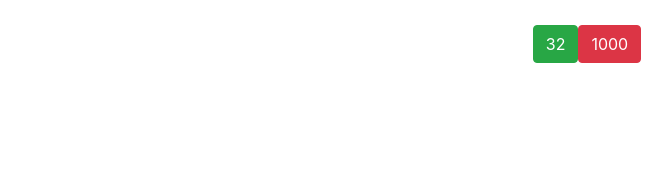
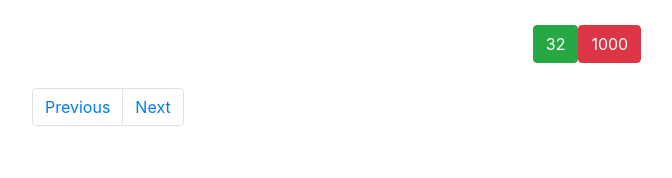
Before and after one commit to alexhkz/test-table2, a React (Create React App) app: page / in a window 1280 px wide. Shown: the top 178 px of the page, without its empty margins (53-725 px from the left). Built offline with nearby package versions, Linux system fonts and the light colour scheme.

Commit message:
add numeration(mistake)

```diff
--- a/src/App.js
+++ b/src/App.js
@@ -1,8 +1,9 @@
 import './App.css';
-import React, {useState} from 'react';
+import React, { useState, useEffect } from 'react';
 import useServerData from './Hooks/UseServerData';
 import Switcher from './Switcher/Switcher';
 import TableBody from './TableBody/TableBody';
+import Pagination from './Pagination/Pagination';
 
 function App() {
 
@@ -14,13 +15,45 @@ function App() {
 	const [directionSort, setDirectionSort] = useState(true);
 	const [rowItem, setRowItem] = useState('');
 	const [url, setUrl] = useState('');
+	const [totalCountRow, setTotalCountRow] = useState(0);
+	const [totalCountPage, setTotalCountPage] = useState(0);
 	const [rowIsClicked, setRowIsClicked] = useState(false);
-	const [{contactData, isLoading, setContactData}, ] = useServerData({url, isButtonClick});
+
+	const limitCountPage = 50;
+
+	const [currentPageNumber, setCurrentPageNumber] = useState(null);
+
+	const [{contactData, isLoading, setContactData, isLoaded }, ] = useServerData({url, isButtonClick});
 
 	const buttonHandler = (url) => {
 		setUrl(url);
 		setIsButtonClick(true);
-		console.log(url);
+	}
+
+	const lastBlockRow = currentPageNumber * limitCountPage;
+	const firstBlockRow = lastBlockRow - limitCountPage + 1;
+	const currentBlockRows = contactData.slice(firstBlockRow, lastBlockRow);
+
+	const currentPage = (pg) => {
+		setCurrentPageNumber(pg)
+	}
+
+	useEffect( () => {
+		if(!isLoaded) {
+		return
+	}
+
+		setTotalCountRow(contactData.length)
+		const getTotalCountPage = totalCountRow/limitCountPage
+		setTotalCountPage(getTotalCountPage)
+
+		currentPage()
+	}, [isLoaded, setTotalCountRow, contactData.length, totalCountRow])
+
+
+	let pages = []
+	for ( let i = 1; i <= totalCountPage; i++ ) {
+		pages.push(i)
 	}
 
 	const sortData = (field) => {
@@ -41,12 +74,18 @@ function App() {
 
 	setContactData(sortData);
 	setDirectionSort(!directionSort);
-	console.log(directionSort)
 	}
 
 	const detailRow = (row) => {
 		setRowIsClicked(true);
 		setRowItem(row);
+	}
+
+	const onNextClick = () => {
+		setCurrentPageNumber(currentPageNumber + 1)
+	}
+	const onPreviousClick = () => {
+		setCurrentPageNumber(currentPageNumber - 1)
 	}
 
 	return (
@@ -55,14 +94,20 @@ function App() {
 				!isButtonClick
 				? <Switcher buttonHandler={buttonHandler}/>
 				: <TableBody
-					contactData={contactData}
+					contactData={currentBlockRows}
 					sortData={sortData}
+					rowItem={rowItem}
 					directionSort={directionSort}
 					detailItemData={rowItem}
 					detailRow={detailRow}
 					isLoading={isLoading}
 					rowIsClicked={rowIsClicked} />
 			}
+			<Pagination
+				pages={pages}
+				currentPage={currentPage}
+				onNextClick={onNextClick}
+				onPreviousClick= {onPreviousClick} />
     	</div>
   	);
 }
--- a/src/Hooks/UseServerData.js
+++ b/src/Hooks/UseServerData.js
@@ -6,6 +6,7 @@ const useServerData = ({url, isButtonClick}) => {
 
 	const [contactData, setContactData] = useState([]);
 	const [isLoading, setIsLoading] = useState(true);
+	const [isLoaded, setIsLoaded] = useState(false);
 
 	const getData = () => {
 
@@ -19,10 +20,11 @@ const useServerData = ({url, isButtonClick}) => {
 			.then((response) => {
 				setContactData(response.data);
 				setIsLoading(false);
+				setIsLoaded(true);
 				});
 	}, [url, isButtonClick]);
 
-	return [{contactData, isLoading, setContactData, setIsLoading}, getData]
+	return [{contactData, isLoading, isLoaded, setContactData, setIsLoading}, getData]
 }
 
 export default useServerData;
--- /dev/null
+++ b/src/Pagination/Pagination.js
@@ -0,0 +1,33 @@
+import React from 'react';
+
+const Pagination = ({pages, currentPage, onNextClick, onPreviousClick}) => {
+	return (
+		<nav aria-label="...">
+			<ul className="pagination">
+				<li className="page-item">
+					<a className="page-link" href="previous page" tabIndex="-1" onClick={ () => {onPreviousClick()} }>
+						Previous
+					</a>
+				</li>
+				{
+					pages.map((p) => {
+						return(
+							<li className="page-item" key={p}>
+								<a className="page-link" href="page" onClick={ () => {currentPage(p)} }>
+									{p}
+								</a>
+							</li>
+						)
+					})
+				}
+				<li className="page-item">
+					<a className="page-link" href="next page" onClick={ () => {onNextClick()} }>
+						Next
+					</a>
+				</li>
+			</ul>
+		</nav>
+	)
+}
+
+export default Pagination;
--- a/src/Table/Table.js
+++ b/src/Table/Table.js
@@ -15,7 +15,6 @@ const Table = ({sortData, contactData, directionSort, detailRow, detailItemData,
 	const fieldSortData = (field) => {
 		return (
 			sortData(field),
-			console.log(field),
 			setFieldData(field)
 		)
 	}
--- a/src/index.js
+++ b/src/index.js
@@ -9,7 +9,4 @@ ReactDOM.render(
   	document.getElementById('root')
 );
 
-// If you want to start measuring performance in your app, pass a function
-// to log results (for example: reportWebVitals(console.log))
-// or send to an analytics endpoint. Learn more: https://bit.ly/CRA-vitals
 reportWebVitals();
```
